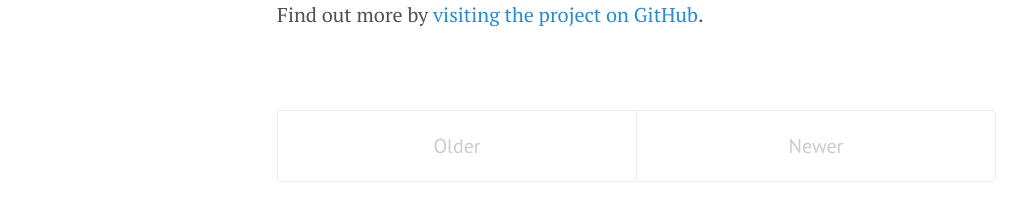
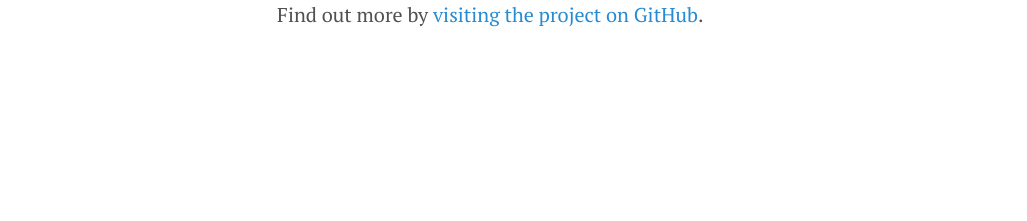
Before and after one commit to demmidel/blog, a Jekyll site: the page built from index.html, in a window 1280 px wide and 900 px high, scrolled down 4467 px. Shown: the part 658-879 px from the top of the window, without its empty margins (3-1030 px from the left). Built offline with Jekyll 4.4.1, drawn with Linux system fonts in a browser that asks for light colours; the list of posts is cut into pages by our own code; after the commit the page ends 5235 px from its top, so only the background shows below that.

Commit message:
paging dan post

```diff
--- a/_layouts/post.html
+++ b/_layouts/post.html
@@ -15,7 +15,7 @@
       <li>
         <h3>
           <a href="{{ post.url }}">
-            {{ post.title }} - AA
+            {{ post.title }}
             <small>{{ post.date | date_to_string }}</small>
           </a>
         </h3>
--- a/index.html
+++ b/index.html
@@ -7,7 +7,7 @@
   {% for post in paginator.posts %}
   <div class="post">
     <h1 class="post-title">
-      <a href="{{ site.baseurl }}/{{ post.url }}">
+      <a href="{{ site.baseurl }}{{ post.url }}">
         {{ post.title }}
       </a>
     </h1>
@@ -19,19 +19,36 @@
   {% endfor %}
 </div>
 
-<div class="pagination">
-  {% if paginator.next_page %}
-    <a class="pagination-item older" href="{{ site.baseurl }}/page{{paginator.next_page}}">Older</a>
-  {% else %}
-    <span class="pagination-item older">Older</span>
-  {% endif %}
-  {% if paginator.previous_page %}
-    {% if paginator.page == 2 %}
-      <a class="pagination-item newer" href="{{ site.baseurl }}/">Newer</a>
+<!-- pagination -->
+{% if paginator.total_pages > 1 %}
+  <div class="pagination">
+    {% if paginator.previous_page %}
+      <a href="{{ paginator.previous_page_path | prepend: site.baseurl | replace: '//', '/' }}">
+        &laquo; Prev
+      </a>
     {% else %}
-      <a class="pagination-item newer" href="{{ site.baseurl }}/page{{paginator.previous_page}}">Newer</a>
+      <span>&laquo; Prev</span>
     {% endif %}
-  {% else %}
-    <span class="pagination-item newer">Newer</span>
-  {% endif %}
-</div>
+
+    {% if paginator.next_page %}
+      <a href="{{ paginator.next_page_path | prepend: site.baseurl | replace: '//', '/' }}">
+        Next &raquo;
+      </a>
+    {% else %}
+      <span>Next &raquo;</span>
+    {% endif %}
+  </div>
+  <div class="paging">
+
+    {% for page in (1..paginator.total_pages) %}
+      {% if page == paginator.page %}
+        <span class="jeda">&bullet;</span>
+      {% elsif page == 1 %}
+        <a href="/">&bullet;</a>
+      {% else %}
+        <a href="/page{{ page }}">&bullet;</a>
+      {% endif %}
+    {% endfor %}
+
+  </div>
+{% endif %}
```
